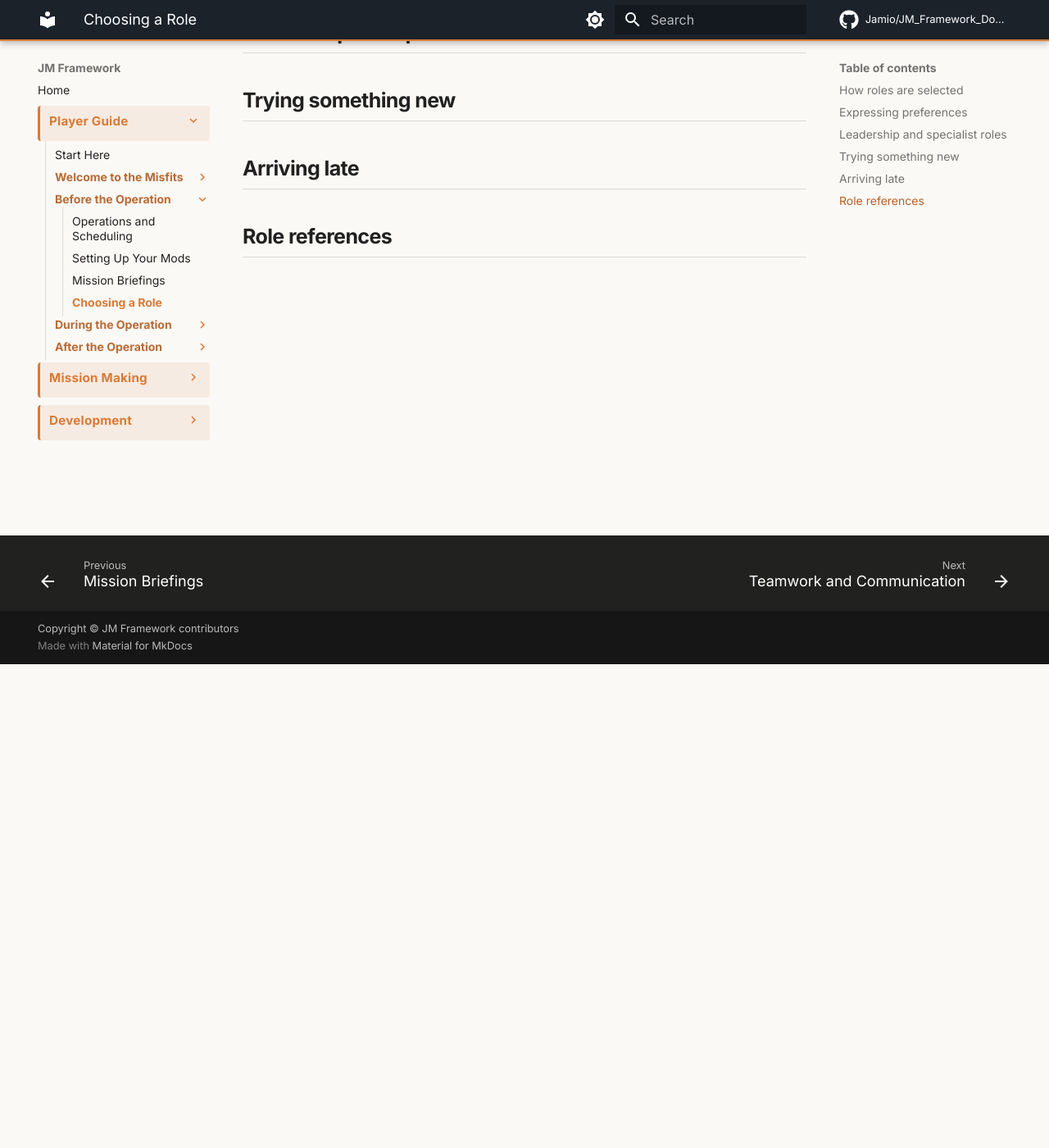
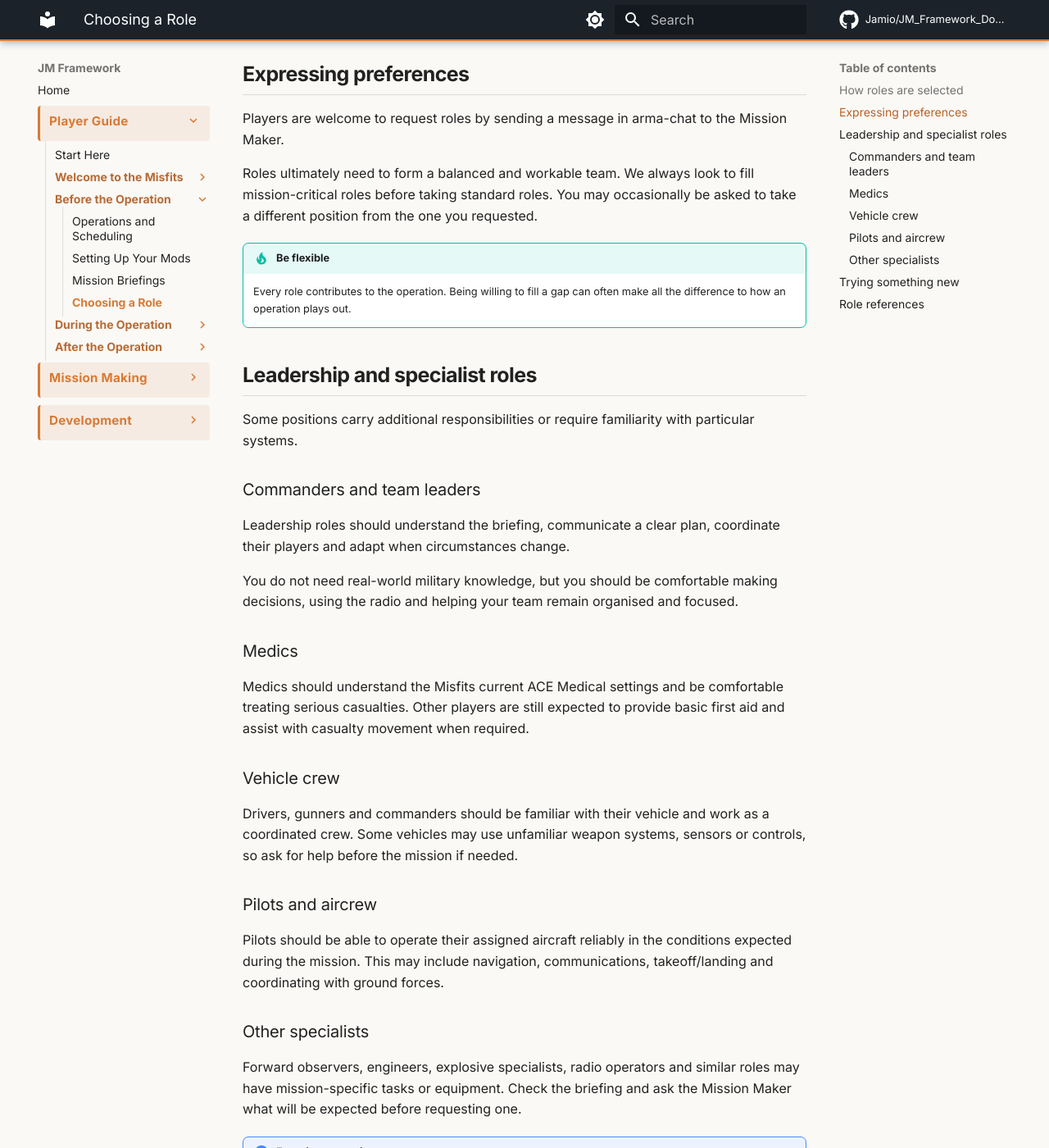
Before and after one commit to Jamio/JM_Framework_Docs, an MkDocs documentation site: the page built from docs/players/before/roles.md, in a window 1280 px wide and 1400 px high, scrolled down 590 px. Shown: the whole window at 82% size. Built offline with MkDocs 1.6.1 and Material for MkDocs 9.7.7, drawn with Linux system fonts in a browser that asks for light colours; comment, search, counter and statistics services are not loaded; some of the changed text lies outside the part shown.

Commit message:
Revise roles documentation for clarity and detail
Updated content to clarify role selection and responsibilities before the operation, including guidance for leadership and specialist roles.

```diff
--- a/docs/players/before/roles.md
+++ b/docs/players/before/roles.md
@@ -1,31 +1,88 @@
 <div class="jmf-page-hero" style="--jmf-page-image: url('../../assets/images/player-roles.jpg');" markdown>
 <span class="jmf-eyebrow">BEFORE THE OPERATION</span>
 # Choosing a Role
-How slots are selected and what to consider before taking a specialist position.
+How roles are selected and what to consider before taking a specialist position.
 </div>
 
 <!-- Optional header image: docs/assets/images/player-roles.jpg -->
 
 ## How roles are selected
 
-<!-- Explain slotting order, role requests, reservations, or assignment by leadership. -->
+Available roles are listed in the **Roles** tab of the operation’s briefing document. Roles will typically be assigned in advance of the mission
+
+Please use the slot assigned to you. Do not change roles in the lobby without first checking with the Mission Maker or mission leadership.
 
 ## Expressing preferences
 
-<!-- Explain how players can request a role without treating it as guaranteed. -->
+Players are welcome to request roles by sending a message in arma-chat to the Mission Maker.
+
+Roles ultimately need to form a balanced and workable team. We always look to fill mission-critical roles before taking standard roles. You may occasionally be asked to take a different position from the one you requested.
+
+!!! tip "Be flexible"
+    Every role contributes to the operation. Being willing to fill a gap can often make all the difference to how an operation plays out.
 
 ## Leadership and specialist roles
 
-<!-- Set expectations for commanders, team leaders, medics, vehicle crew, pilots, and other specialists. -->
+Some positions carry additional responsibilities or require familiarity with particular systems.
+
+### Commanders and team leaders
+
+Leadership roles should understand the briefing, communicate a clear plan, coordinate their players and adapt when circumstances change.
+
+You do not need real-world military knowledge, but you should be comfortable making decisions, using the radio and helping your team remain organised and focused.
+
+### Medics
+
+Medics should understand the Misfits current ACE Medical settings and be comfortable treating serious casualties. Other players are still expected to provide basic first aid and assist with casualty movement when required.
+
+### Vehicle crew
+
+Drivers, gunners and commanders should be familiar with their vehicle and work as a coordinated crew. Some vehicles may use unfamiliar weapon systems, sensors or controls, so ask for help before the mission if needed.
+
+### Pilots and aircrew
+
+Pilots should be able to operate their assigned aircraft reliably in the conditions expected during the mission. This may include navigation, communications, takeoff/landing and coordinating with ground forces.
+
+### Other specialists
+
+Forward observers, engineers, explosive specialists, radio operators and similar roles may have mission-specific tasks or equipment. Check the briefing and ask the Mission Maker what will be expected before requesting one.
+
+!!! note "Experience requirements"
+    Specialist roles are not restricted for the sake of exclusivity. Their requirements exist because other players and the mission may depend on them!
 
 ## Trying something new
 
-<!-- Explain how players can learn unfamiliar roles and ask for support. -->
+We encourage players to try unfamiliar roles. You do not need to wait until you know everything, and nobody is expected to perform perfectly on their first attempt.
 
-## Arriving late
+If you want to learn a role:
 
-<!-- Explain how late players are slotted and whether existing assignments may change. -->
+1. Let the Mission Maker know that you are new to it.
+2. Read any linked role guide before the operation.
+3. Ask an experienced player for help with important controls or systems.
+4. Consider starting as an assistant, crew member or second-in-command.
+5. Speak up during the mission if you are unsure what to do.
+
+Where practical, we will pair new players with someone experienced or provide time for a short explanation before step-off.
 
 ## Role references
 
-<!-- Add links to role guides, training material, or recommended keybind pages. -->
+<div class="jmf-link-grid" markdown>
+
+- **[Current Operation Roles](ADD_CURRENT_ROLES_LINK)**
+  View available roles and confirmed assignments for the next operation.
+
+- **[Leadership Guide](ADD_LEADERSHIP_GUIDE_LINK)**
+  Learn the basic expectations for commanders and team leaders.
+
+- **[ACE Medical Guide](ADD_MEDICAL_GUIDE_LINK)**
+  Review treatment priorities, medical settings and medic responsibilities.
+
+- **[Vehicle and Aircrew Guides](ADD_CREW_GUIDES_LINK)**
+  Find controls and guidance for specialist vehicle roles.
+
+- **[Keybind Reference](ADD_KEYBIND_GUIDE_LINK)**
+  Check essential Arma, ACE, TFAR and framework controls.
+
+</div>
+
+<!-- Replace the placeholder links and role-request method with your community's actual process. -->
```
